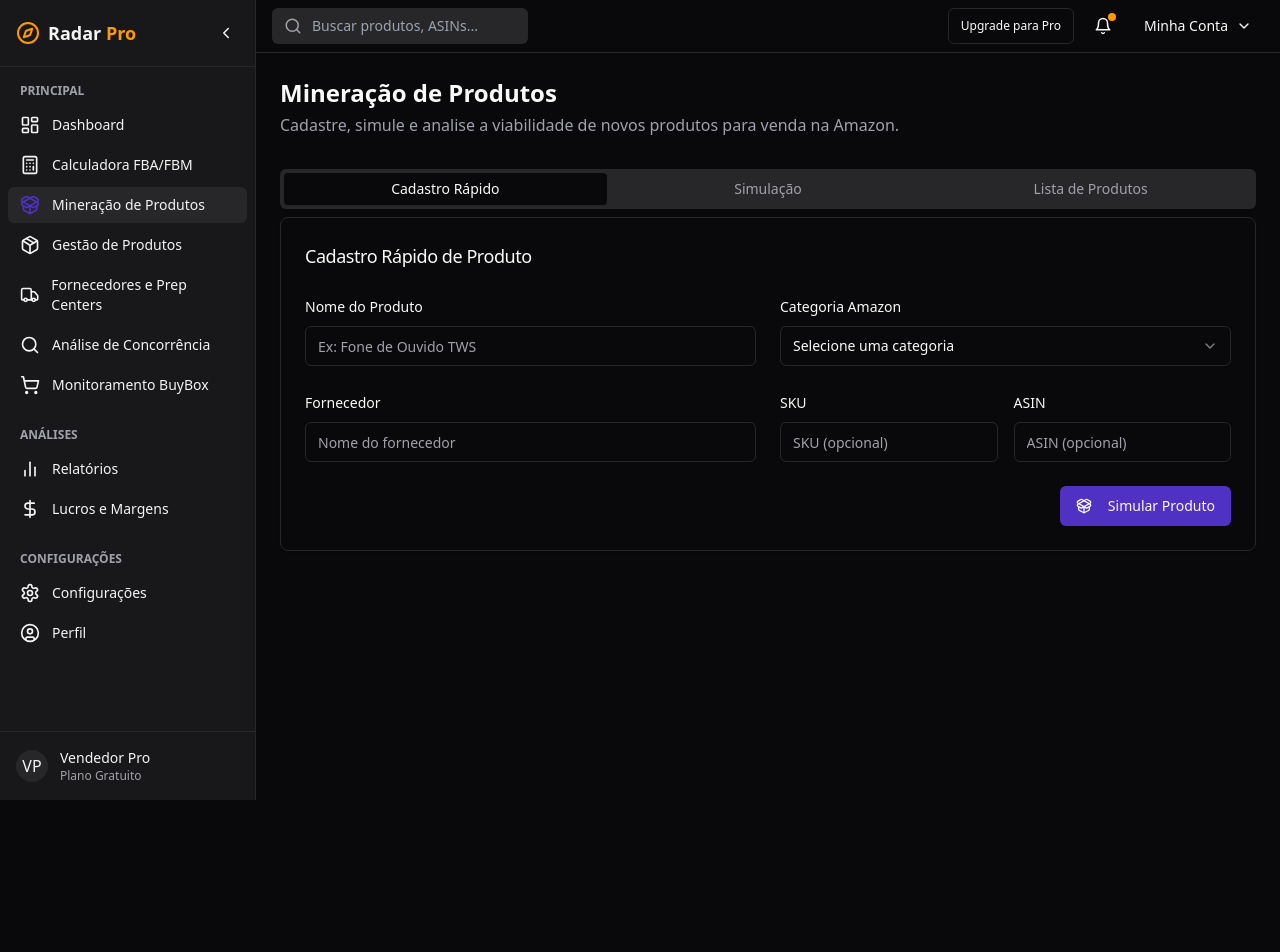
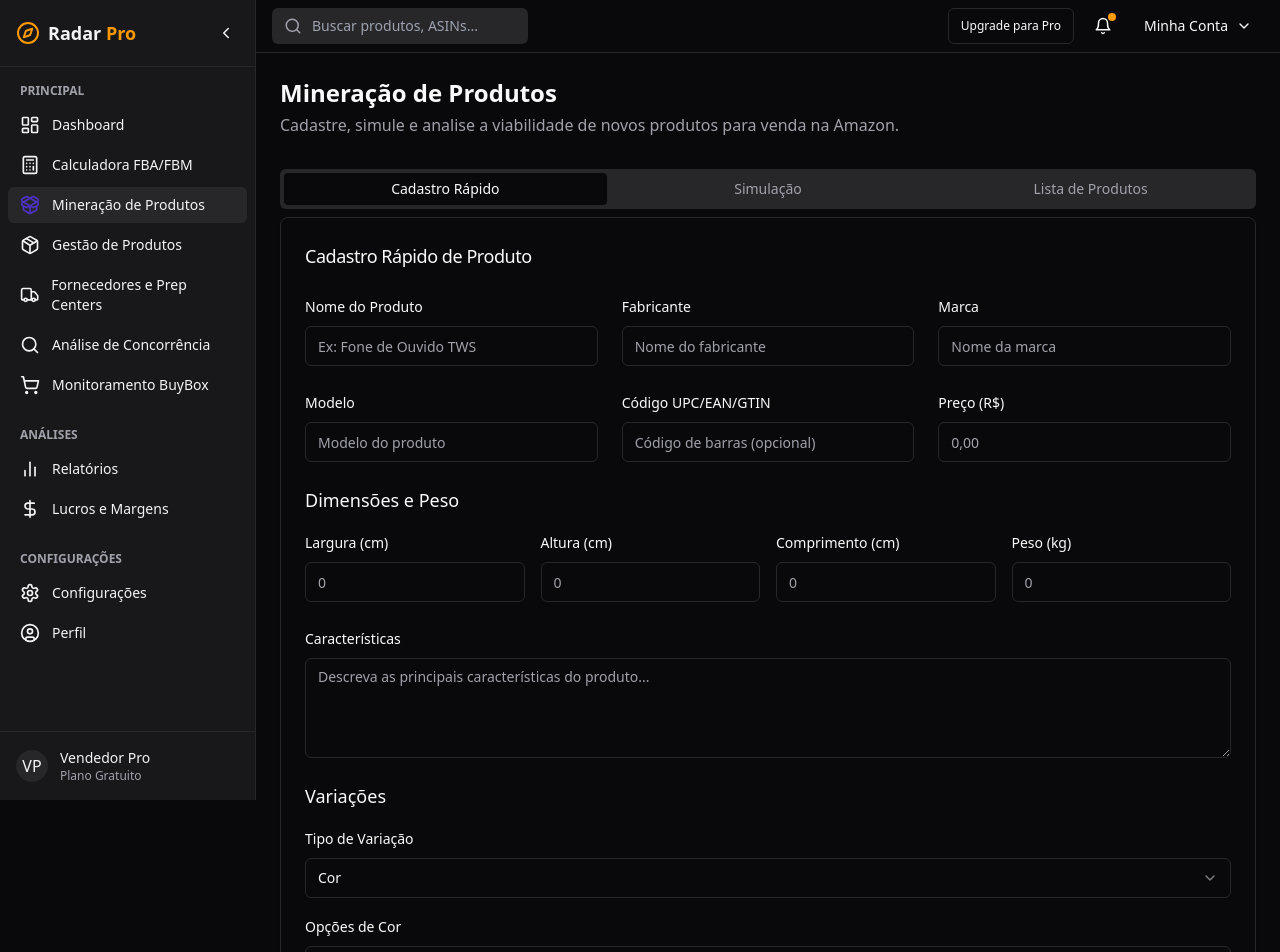
Before and after one commit to cfacchiano/primely-amazon-toolkit, a React (Vite) app: page /mining in a window 1280 px wide. Shown: the top 952 px of the page. Before the commit the page ends 800 px from the top, so only its background shows below. Built offline with nearby package versions, Linux system fonts and the light colour scheme.

Commit message:
feat: Add product registration fields
Adds new fields to the quick product registration form in the Product Mining module, including Manufacturer, Brand, Model, UPC/EAN/GTIN, Dimensions, Weight, Features, Variations, and Price. Also changes the "Simular Produto" button to "Cadastrar Produto".

```diff
--- a/src/components/mining/QuickProductForm.tsx
+++ b/src/components/mining/QuickProductForm.tsx
@@ -5,10 +5,11 @@ import { useForm } from "react-hook-form";
 import * as z from "zod";
 import { Button } from "@/components/ui/button";
 import { Input } from "@/components/ui/input";
+import { Textarea } from "@/components/ui/textarea";
 import { Select, SelectContent, SelectItem, SelectTrigger, SelectValue } from "@/components/ui/select";
 import { Form, FormControl, FormDescription, FormField, FormItem, FormLabel, FormMessage } from "@/components/ui/form";
 import { amazonCategories } from "@/components/calculator/calculator-data";
-import { Check, PackageOpen } from "lucide-react";
+import { PackageOpen } from "lucide-react";
 import type { ProductBase } from "@/pages/ProductMining";
 
 interface QuickProductFormProps {
@@ -17,6 +18,23 @@ interface QuickProductFormProps {
 
 const productFormSchema = z.object({
   name: z.string().min(3, "Nome precisa ter pelo menos 3 caracteres"),
+  manufacturer: z.string().min(2, "Nome do fabricante necessário"),
+  brand: z.string().min(2, "Nome da marca necessário"),
+  model: z.string().min(2, "Modelo necessário"),
+  upcCode: z.string().optional(),
+  dimensions: z.object({
+    width: z.string().min(1, "Largura necessária"),
+    height: z.string().min(1, "Altura necessária"),
+    length: z.string().min(1, "Comprimento necessário"),
+  }),
+  weight: z.string().min(1, "Peso necessário"),
+  characteristics: z.string().min(10, "Características precisam ter pelo menos 10 caracteres"),
+  variations: z.object({
+    type: z.enum(["color", "color-size", "size-name", "size-color-name"]),
+    colorOptions: z.string().optional(),
+    sizeOptions: z.string().optional(),
+  }),
+  price: z.string().min(1, "Preço necessário"),
   sku: z.string().optional(),
   asin: z.string().optional(),
   supplier: z.string().min(2, "Nome do fornecedor necessário"),
@@ -28,6 +46,23 @@ export function QuickProductForm({ onProductRegistered }: QuickProductFormProps)
     resolver: zodResolver(productFormSchema),
     defaultValues: {
       name: "",
+      manufacturer: "",
+      brand: "",
+      model: "",
+      upcCode: "",
+      dimensions: {
+        width: "",
+        height: "",
+        length: "",
+      },
+      weight: "",
+      characteristics: "",
+      variations: {
+        type: "color",
+        colorOptions: "",
+        sizeOptions: "",
+      },
+      price: "",
       sku: "",
       asin: "",
       supplier: "",
@@ -35,9 +70,20 @@ export function QuickProductForm({ onProductRegistered }: QuickProductFormProps)
     },
   });
 
+  const watchVariationType = form.watch("variations.type");
+
   const onSubmit = (values: z.infer<typeof productFormSchema>) => {
     onProductRegistered({
       name: values.name,
+      manufacturer: values.manufacturer,
+      brand: values.brand,
+      model: values.model,
+      upcCode: values.upcCode || "",
+      dimensions: values.dimensions,
+      weight: values.weight,
+      characteristics: values.characteristics,
+      variations: values.variations,
+      price: values.price,
       sku: values.sku || "",
       asin: values.asin || "",
       supplier: values.supplier,
@@ -48,7 +94,7 @@ export function QuickProductForm({ onProductRegistered }: QuickProductFormProps)
   return (
     <Form {...form}>
       <form onSubmit={form.handleSubmit(onSubmit)} className="space-y-6">
-        <div className="grid grid-cols-1 md:grid-cols-2 gap-6">
+        <div className="grid grid-cols-1 md:grid-cols-2 lg:grid-cols-3 gap-6">
           <FormField
             control={form.control}
             name="name"
@@ -63,6 +109,216 @@ export function QuickProductForm({ onProductRegistered }: QuickProductFormProps)
             )}
           />
 
+          <FormField
+            control={form.control}
+            name="manufacturer"
+            render={({ field }) => (
+              <FormItem>
+                <FormLabel>Fabricante</FormLabel>
+                <FormControl>
+                  <Input placeholder="Nome do fabricante" {...field} />
+                </FormControl>
+                <FormMessage />
+              </FormItem>
+            )}
+          />
+
+          <FormField
+            control={form.control}
+            name="brand"
+            render={({ field }) => (
+              <FormItem>
+                <FormLabel>Marca</FormLabel>
+                <FormControl>
+                  <Input placeholder="Nome da marca" {...field} />
+                </FormControl>
+                <FormMessage />
+              </FormItem>
+            )}
+          />
+
+          <FormField
+            control={form.control}
+            name="model"
+            render={({ field }) => (
+              <FormItem>
+                <FormLabel>Modelo</FormLabel>
+                <FormControl>
+                  <Input placeholder="Modelo do produto" {...field} />
+                </FormControl>
+                <FormMessage />
+              </FormItem>
+            )}
+          />
+
+          <FormField
+            control={form.control}
+            name="upcCode"
+            render={({ field }) => (
+              <FormItem>
+                <FormLabel>Código UPC/EAN/GTIN</FormLabel>
+                <FormControl>
+                  <Input placeholder="Código de barras (opcional)" {...field} />
+                </FormControl>
+                <FormMessage />
+              </FormItem>
+            )}
+          />
+
+          <FormField
+            control={form.control}
+            name="price"
+            render={({ field }) => (
+              <FormItem>
+                <FormLabel>Preço (R$)</FormLabel>
+                <FormControl>
+                  <Input placeholder="0,00" type="number" step="0.01" {...field} />
+                </FormControl>
+                <FormMessage />
+              </FormItem>
+            )}
+          />
+        </div>
+
+        <div className="space-y-4">
+          <h3 className="text-lg font-medium">Dimensões e Peso</h3>
+          <div className="grid grid-cols-1 md:grid-cols-4 gap-4">
+            <FormField
+              control={form.control}
+              name="dimensions.width"
+              render={({ field }) => (
+                <FormItem>
+                  <FormLabel>Largura (cm)</FormLabel>
+                  <FormControl>
+                    <Input placeholder="0" type="number" step="0.1" {...field} />
+                  </FormControl>
+                  <FormMessage />
+                </FormItem>
+              )}
+            />
+
+            <FormField
+              control={form.control}
+              name="dimensions.height"
+              render={({ field }) => (
+                <FormItem>
+                  <FormLabel>Altura (cm)</FormLabel>
+                  <FormControl>
+                    <Input placeholder="0" type="number" step="0.1" {...field} />
+                  </FormControl>
+                  <FormMessage />
+                </FormItem>
+              )}
+            />
+
+            <FormField
+              control={form.control}
+              name="dimensions.length"
+              render={({ field }) => (
+                <FormItem>
+                  <FormLabel>Comprimento (cm)</FormLabel>
+                  <FormControl>
+                    <Input placeholder="0" type="number" step="0.1" {...field} />
+                  </FormControl>
+                  <FormMessage />
+                </FormItem>
+              )}
+            />
+
+            <FormField
+              control={form.control}
+              name="weight"
+              render={({ field }) => (
+                <FormItem>
+                  <FormLabel>Peso (kg)</FormLabel>
+                  <FormControl>
+                    <Input placeholder="0" type="number" step="0.01" {...field} />
+                  </FormControl>
+                  <FormMessage />
+                </FormItem>
+              )}
+            />
+          </div>
+        </div>
+
+        <FormField
+          control={form.control}
+          name="characteristics"
+          render={({ field }) => (
+            <FormItem>
+              <FormLabel>Características</FormLabel>
+              <FormControl>
+                <Textarea
+                  placeholder="Descreva as principais características do produto..."
+                  className="min-h-[100px]"
+                  {...field}
+                />
+              </FormControl>
+              <FormMessage />
+            </FormItem>
+          )}
+        />
+
+        <div className="space-y-4">
+          <h3 className="text-lg font-medium">Variações</h3>
+          <FormField
+            control={form.control}
+            name="variations.type"
+            render={({ field }) => (
+              <FormItem>
+                <FormLabel>Tipo de Variação</FormLabel>
+                <Select onValueChange={field.onChange} defaultValue={field.value}>
+                  <FormControl>
+                    <SelectTrigger>
+                      <SelectValue placeholder="Selecione o tipo de variação" />
+                    </SelectTrigger>
+                  </FormControl>
+                  <SelectContent>
+                    <SelectItem value="color">Cor</SelectItem>
+                    <SelectItem value="color-size">Cor e Tamanho</SelectItem>
+                    <SelectItem value="size-name">Nome do Tamanho</SelectItem>
+                    <SelectItem value="size-color-name">Nome do Tamanho e Nome da Cor</SelectItem>
+                  </SelectContent>
+                </Select>
+                <FormMessage />
+              </FormItem>
+            )}
+          />
+
+          {(watchVariationType === "color" || watchVariationType === "color-size" || watchVariationType === "size-color-name") && (
+            <FormField
+              control={form.control}
+              name="variations.colorOptions"
+              render={({ field }) => (
+                <FormItem>
+                  <FormLabel>Opções de Cor</FormLabel>
+                  <FormControl>
+                    <Input placeholder="Ex: Preto, Branco, Azul (separados por vírgula)" {...field} />
+                  </FormControl>
+                  <FormMessage />
+                </FormItem>
+              )}
+            />
+          )}
+
+          {(watchVariationType === "color-size" || watchVariationType === "size-name" || watchVariationType === "size-color-name") && (
+            <FormField
+              control={form.control}
+              name="variations.sizeOptions"
+              render={({ field }) => (
+                <FormItem>
+                  <FormLabel>Opções de Tamanho</FormLabel>
+                  <FormControl>
+                    <Input placeholder="Ex: P, M, G, GG (separados por vírgula)" {...field} />
+                  </FormControl>
+                  <FormMessage />
+                </FormItem>
+              )}
+            />
+          )}
+        </div>
+
+        <div className="grid grid-cols-1 md:grid-cols-2 gap-6">
           <FormField
             control={form.control}
             name="category"
@@ -105,7 +361,6 @@ export function QuickProductForm({ onProductRegistered }: QuickProductFormProps)
             )}
           />
 
-          <div className="grid grid-cols-2 gap-4">
           <FormField
             control={form.control}
             name="sku"
@@ -134,12 +389,11 @@ export function QuickProductForm({ onProductRegistered }: QuickProductFormProps)
             )}
           />
         </div>
-        </div>
 
         <div className="flex justify-end">
           <Button type="submit">
             <PackageOpen size={16} className="mr-2" />
-            Simular Produto
+            Cadastrar Produto
           </Button>
         </div>
       </form>
--- a/src/pages/ProductMining.tsx
+++ b/src/pages/ProductMining.tsx
@@ -1,4 +1,3 @@
-
 import { useState } from "react";
 import MainLayout from "@/components/layout/MainLayout";
 import { SectionHeader } from "@/components/ui/section-header";
@@ -11,6 +10,23 @@ import { ProductList } from "@/components/mining/ProductList";
 export interface ProductBase {
   id?: string;
   name: string;
+  manufacturer: string;
+  brand: string;
+  model: string;
+  upcCode: string;
+  dimensions: {
+    width: string;
+    height: string;
+    length: string;
+  };
+  weight: string;
+  characteristics: string;
+  variations: {
+    type: 'color' | 'color-size' | 'size-name' | 'size-color-name';
+    colorOptions?: string;
+    sizeOptions?: string;
+  };
+  price: string;
   sku: string;
   asin: string;
   supplier: string;
```
Lines whose indentation alone changed are shown as unchanged.
